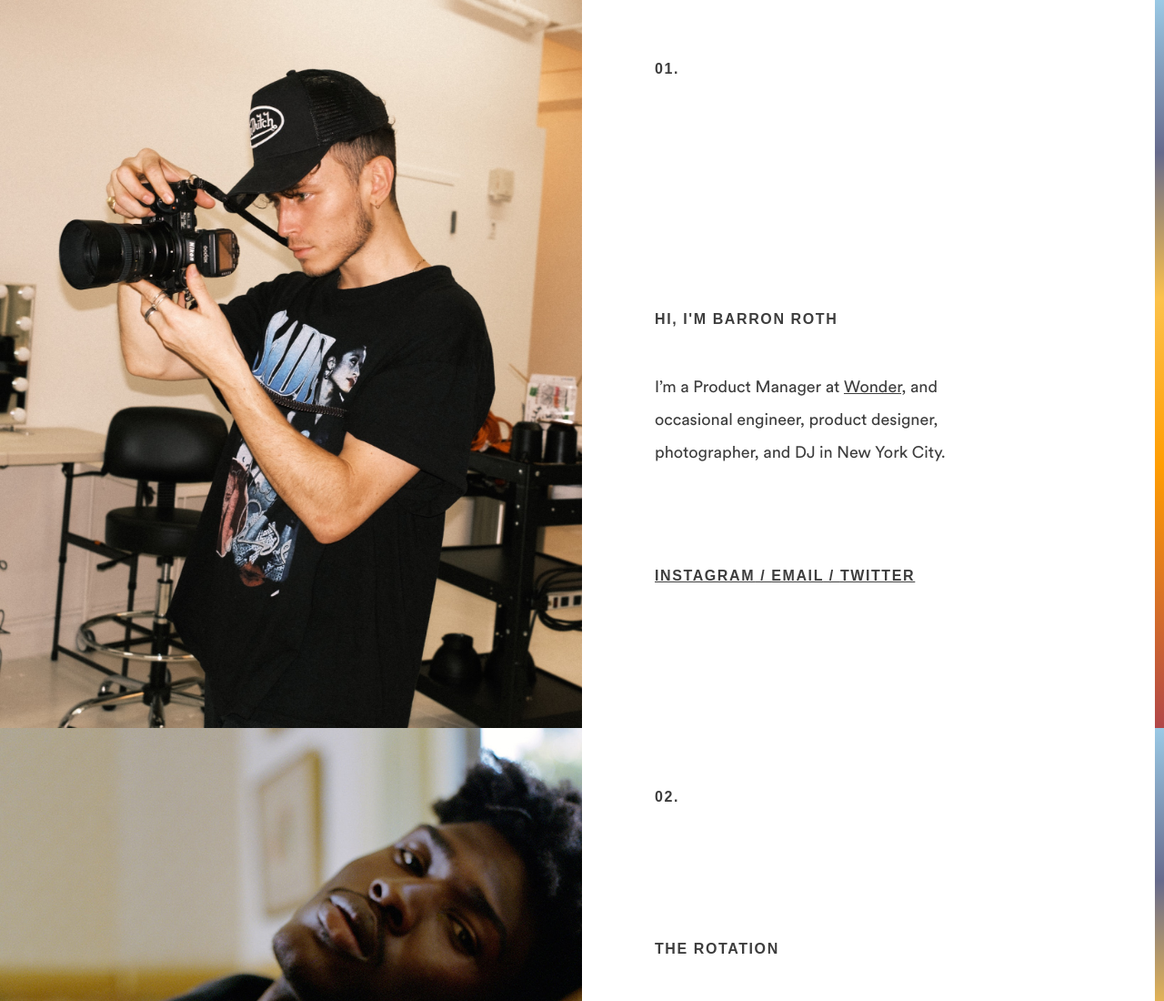
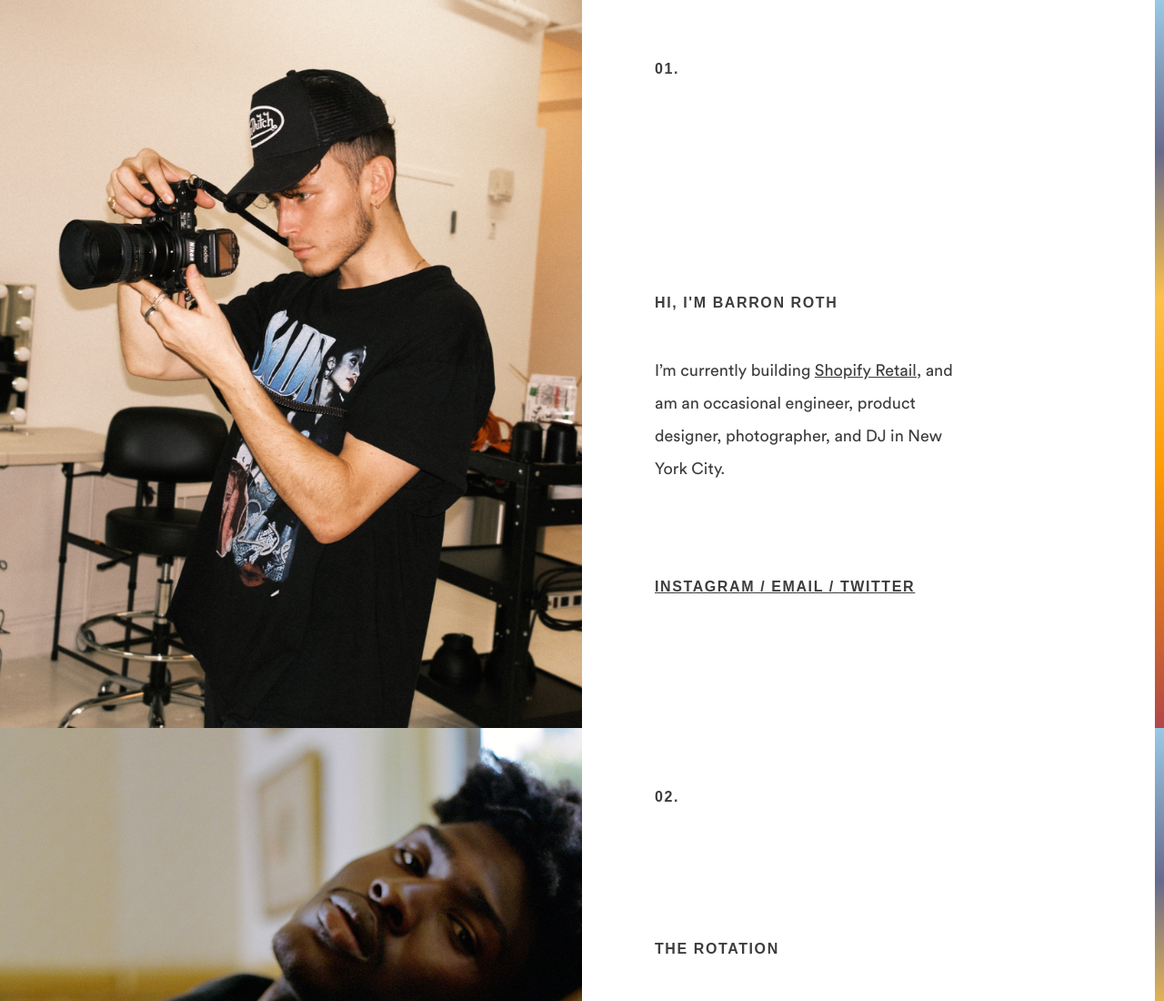
Before and after one commit to barronlroth/barronlroth.github.io, a plain HTML site: page index.html in a window 1280 px wide. Shown: the top 1100 px of the page at 91% size. Drawn offline with nearby package versions, Linux system fonts and the light colour scheme; a script that the page names is missing.

Commit message:
new job dot html

```diff
--- a/index.html
+++ b/index.html
@@ -126,7 +126,7 @@
     </div>
     <div id="w-node-9e9b83899293-cea3d247" class="home-hero-content">
       <h1 class="heading">Hi, I&#x27;m Barron Roth</h1>
-      <p class="paragraph">I’m a Product Manager at <a href="http://wonder.com" class="link">Wonder,</a> and occasional engineer, product designer, photographer, and DJ in New York City.</p>
+      <p class="paragraph">I’m currently building <a href="https://www.shopify.com/pos" class="link">Shopify Retail</a>, and am an occasional engineer, product designer, photographer, and DJ in New York City.</p>
     </div>
     <div id="w-node-9e9b83899298-cea3d247" class="home-hero-link-box">
       <h1 class="heading link"><a href="http://instagram.com/barronrothphotography" class="link">Instagram</a> / <a href="mailto:barronlroth@gmail.com?subject=hi!" class="link">Email</a> / <a href="http://twitter.com/iambarronroth" class="link">Twitter</a></h1>
```
